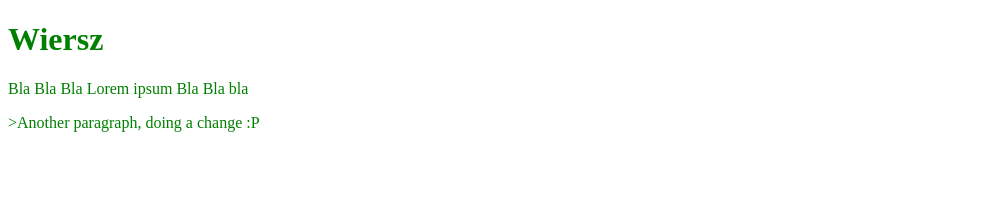
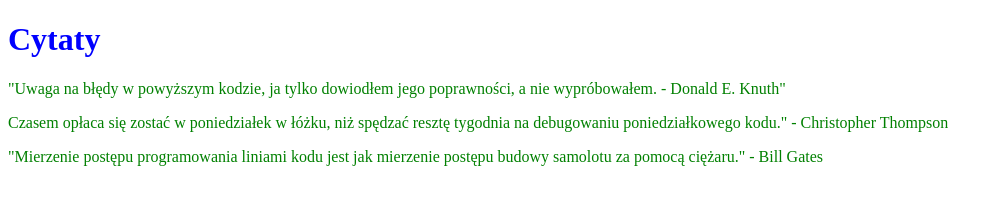
Before and after one commit to MarcinBros/Kodilla-projekty, a plain HTML site: page index.html in a window 1280 px wide. Shown: the whole page, without its empty margins (0-1003 px from the left). Drawn offline with Linux system fonts and the light colour scheme.

Commit message:
Add new paragraphs

```diff
--- a/index.html
+++ b/index.html
@@ -10,12 +10,11 @@
   </head>
   <body>
 
-    <h1>Wiersz</h1>
-    <p>Bla Bla Bla
-      Lorem ipsum
-      Bla Bla bla
+    <h1>Cytaty</h1>
+    <p>"Uwaga na błędy w powyższym kodzie, ja tylko dowiodłem jego poprawności, a nie wypróbowałem. - Donald E. Knuth"
     </p>
 
-    <p>>Another paragraph, doing a change :P </p>
-
+    <p>Czasem opłaca się zostać w poniedziałek w łóżku, niż spędzać resztę tygodnia na debugowaniu poniedziałkowego kodu." - Christopher Thompson </p>
+ <p>"Mierzenie postępu programowania liniami kodu jest jak mierzenie postępu budowy samolotu za pomocą ciężaru." - Bill Gates</p>
   </body>
+</html>
--- a/style.css
+++ b/style.css
@@ -2,3 +2,7 @@
     color: green;
 
 }
+
+body h1 {
+    color: blue;
+}
```
